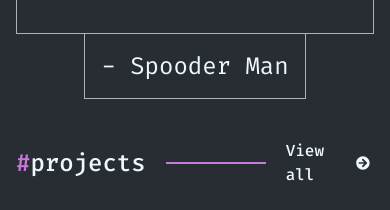
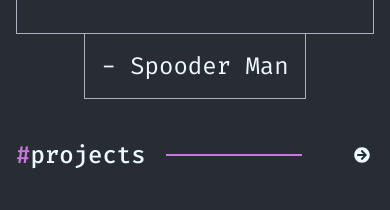
Before and after one commit to chandan-d-karmaker/my-portfolio, a React (Vite) app: page / in a window 390 px wide. Shown: the part 920-1130 px from the top of the page. Built offline with nearby package versions, Linux system fonts and the light colour scheme; grey boxes are pictures that could not be loaded.

Commit message:
fixed mobile project section

```diff
--- a/src/components/Projects/Projects.jsx
+++ b/src/components/Projects/Projects.jsx
@@ -14,7 +14,8 @@ const Projects = ({ projects }) => {
                     <h1 className='text-2xl md:text-3xl font-medium'><span className='text-[#C778DD]'>#</span>projects</h1>
                     <div className='border border-[#C778DD] h-0 w-[70%]'></div>
                 </div>
-                <a href='https://github.com/chandan-d-karmaker?tab=repositories' target='_blank' className='text-[16px] font-medium flex items-center gap-1 pr-1'>View all <FaArrowCircleRight /></a>
+                <a href='https://github.com/chandan-d-karmaker?tab=repositories' target='_blank' className='text-[16px] font-medium flex items-center gap-1 pr-1'>
+                <span className='hidden md:flex'>View all</span><FaArrowCircleRight /></a>
             </div>
 
             <div className='grid grid-cols-1 md:grid-cols-3 gap-4 md:gap-10'>
--- a/src/components/hero.jsx
+++ b/src/components/hero.jsx
@@ -2,7 +2,7 @@ import React from 'react';
 import heroImg from '../assets/heroImg.png'
 import logoBox from '../assets/LogoBox.svg'
 import Dots from './dots';
-import Ellipse from '../assets/Ellipse.svg'
+import { Link } from 'react-scroll';
 
 
 const QuoteBlock = () => {
@@ -35,7 +35,14 @@ const Hero = () => {
 
                         <p className='text-[#ABB2BF] leading-6 text-[16px] mb-6'>He crafts responsive websites where technologies meet creativity</p>
 
-                        <button className='border border-[#C778DD] text-[#C778DD] px-5 py-2 mt-5 hover:bg-[#C778DD] hover:text-[#282C33] transition-colors duration-300 hidden md:flex'>Contact me!!</button>
+                        <Link to='contacts' smooth={true}
+                            duration={800}
+                            activeClass="active"
+                            spy={true} className='cursor-pointer'>
+                            <button className='border border-[#C778DD] text-[#C778DD] px-5 py-2 mt-5 hover:bg-[#C778DD] hover:text-[#282C33] transition-colors duration-300 hidden md:flex'>Contact me!!</button>
+                        </Link>
+
+
                     </div>
                 </div>
 
@@ -45,7 +52,7 @@ const Hero = () => {
                     <button className='border border-[#C778DD] text-[#ABB2BF] px-5 py-2 backdrop-blur-3xl bg-[#282C33] z-50'>Currently working on <span className='font-semibold text-white'>portfolio</span> </button>
                     <img src={logoBox} alt="Logo Box" className='absolute md:top-10 top-5 left-0' />
 
-                    <Dots pos='top-50 right-15' animation='hover:animate-bounce'/>
+                    <Dots pos='top-50 right-15' animation='hover:animate-bounce' />
 
                 </div>
             </div>
```
